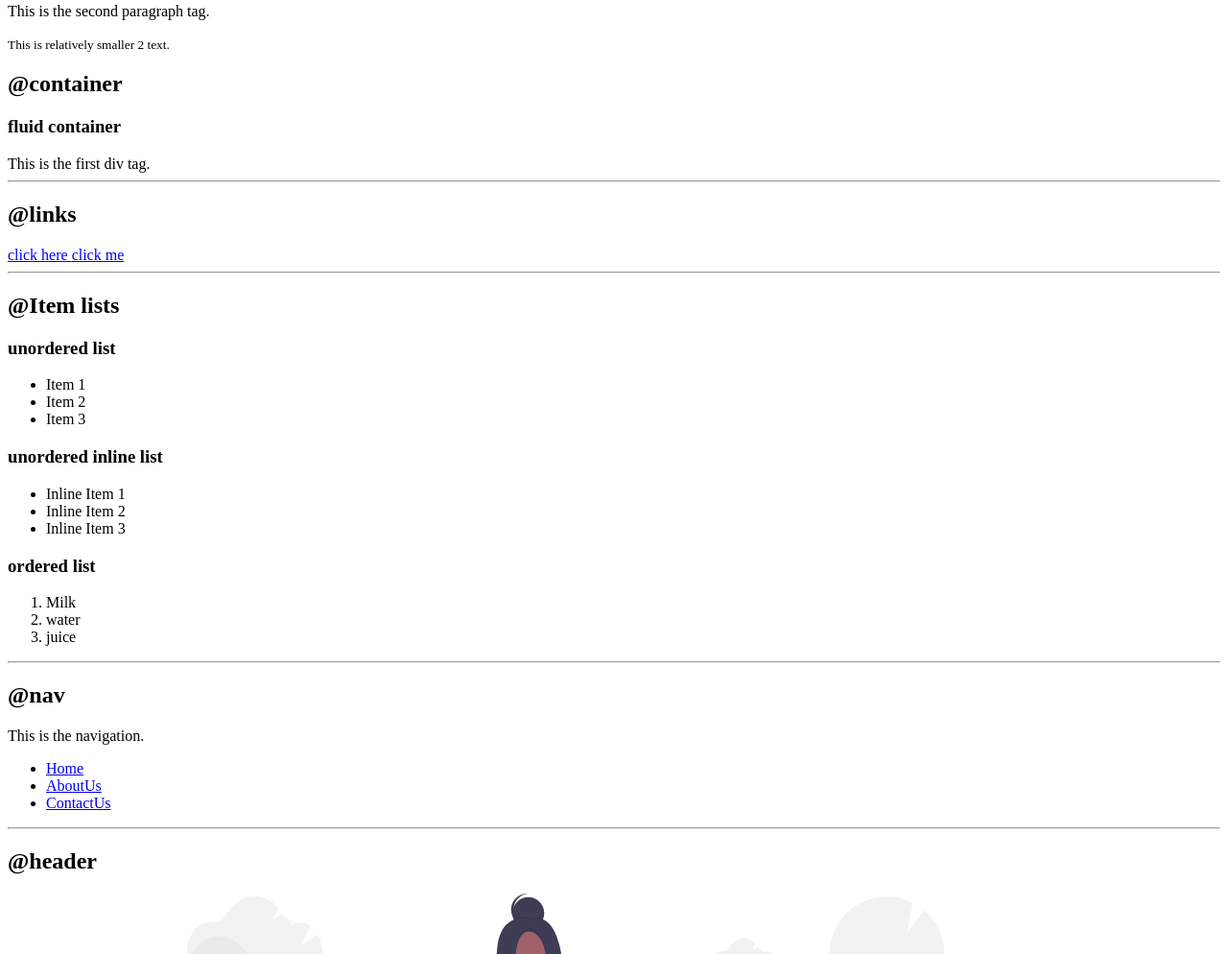
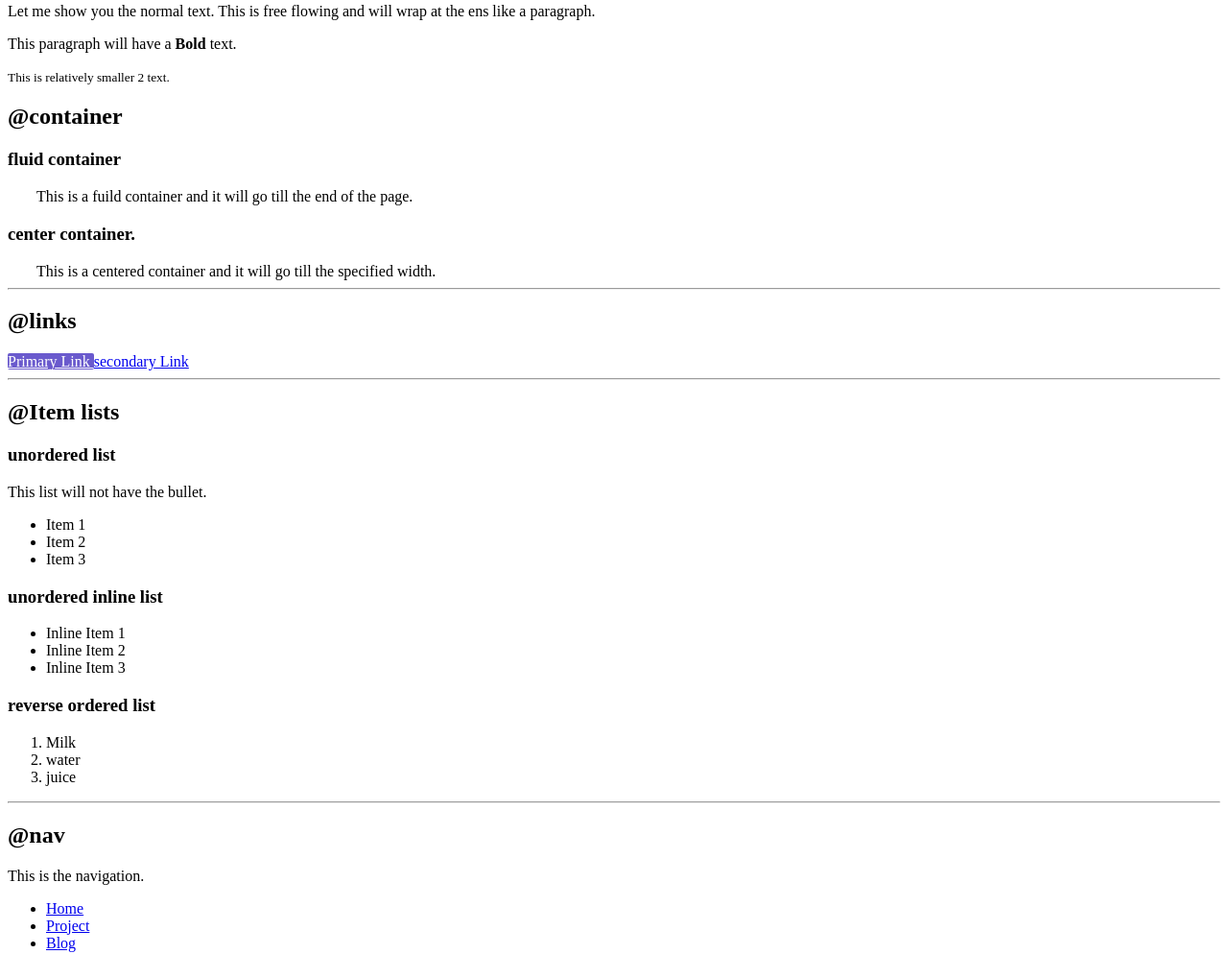
Before and after one commit to PoojaMaykoti/PoojaMfirstwebsite-, a plain HTML site: page index.html in a window 1280 px wide. Shown: the part 287-1281 px from the top of the page at 96% size. Drawn offline with Linux system fonts and the light colour scheme.

Commit message:
container

```diff
--- a/index.html
+++ b/index.html
@@ -2,6 +2,13 @@
 <html>
 <head>
 	<title>component library</title>
+
+
+<link href="styles.css" rel="stylesheet" />
+
+
+
+
 </head>
 <body>
 <h1>Pooja's component library</h1>
@@ -16,7 +23,8 @@ up my projects look good and consistent.</p>
 
 <h2>This is the second biggest</h2>
 
-<p>This is the second paragraph tag.</p>
+<p>Let me show you the normal text. This is free flowing and will wrap at the ens like a paragraph.</p>
+<p>This paragraph will have a <b>Bold </b>text.</p>
 
 <small>This is relatively smaller 2 text.</small>
 
@@ -25,15 +33,20 @@ up my projects look good and consistent.</p>
 <h3>fluid container</h3>
 
 
-<div>This is the first div tag.</div>
+<div class="container">This is a fuild container and it will go till the end of the page.</div>
+
+<h3>center container.</h3>
+
+<div class="container-center">This is a centered container and it will go till the specified width.</div>
+
 
 <hr>
 
 <h2>@links</h2>
 
-<a href="/"> click here </a>
+<a class="link-primary" href="/"> Primary Link </a>
 
-<a href="/"> click me </a>
+<a class="link-secondary" href="/"> secondary Link</a>
 
 
 <hr>
@@ -41,8 +54,9 @@ up my projects look good and consistent.</p>
 <h2>@Item lists</h2>
 
 <h3>unordered list</h3>
+<p>This  list will not have the bullet.</p>
 
-<ul>
+<ul class="none-bullet">
    <li>Item 1</li>
    <li>Item 2</li>
    <li>Item 3</li>
@@ -67,7 +81,7 @@ up my projects look good and consistent.</p>
 </ul>
 
 
-<h3> ordered list</h3>
+<h3> reverse ordered list</h3>
 
   <ol>
 
@@ -93,7 +107,7 @@ up my projects look good and consistent.</p>
    </li>
 
  <li>
- 	  <a href="/"> AboutUs</a>
+ 	  <a href="/"> Project</a>
 
  </li>
 
@@ -101,7 +115,7 @@ up my projects look good and consistent.</p>
 
 <li>
 
-	  <a href="/"> ContactUs</a>
+	  <a href="/"> Blog</a>
 </li>
 
 
@@ -120,6 +134,8 @@ up my projects look good and consistent.</p>
 
 	<img src="hero.SVG"></img>
 
+	<h1> adarash balika the <span id="span1">web developer</span></h1>
+
 </header>
 
 <hr>
@@ -133,7 +149,7 @@ up my projects look good and consistent.</p>
 <section>
 <h3>White section</h3>
 
-<p>This is the red background</p>
+<p>We are an open community of developers building resources for a better Web, regardless of brand, browser, or platform. Anyone can contribute and each person who does makes us stronger. Together we can continue to drive innovation on the Web to serve the greater good. It starts here, with you. </p>
 
 </section>
 
@@ -141,9 +157,9 @@ up my projects look good and consistent.</p>
 
 
 <section>
-  <h3> Gray section </h3>
+  <h3> Off white section </h3>
 
-  <p> This is the yellow background</p>
+  <p> We are an open community of developers building resources for a better Web, regardless of brand, browser, or platform. Anyone can contribute and each person who does makes us stronger. Together we can continue to drive innovation on the Web to serve the greater good. It starts here, with you.</p>
 
 
 
--- /dev/null
+++ b/styles.css
@@ -0,0 +1,18 @@
+.container
+{
+	padding-left: 30px;
+}
+
+.container-center
+{
+	padding-left: 30px;
+}
+
+
+.link-primary
+{
+	background-color:#6a5acd;
+	color:#ffffff;
+	border-radius: 2PX;
+
+}
```
